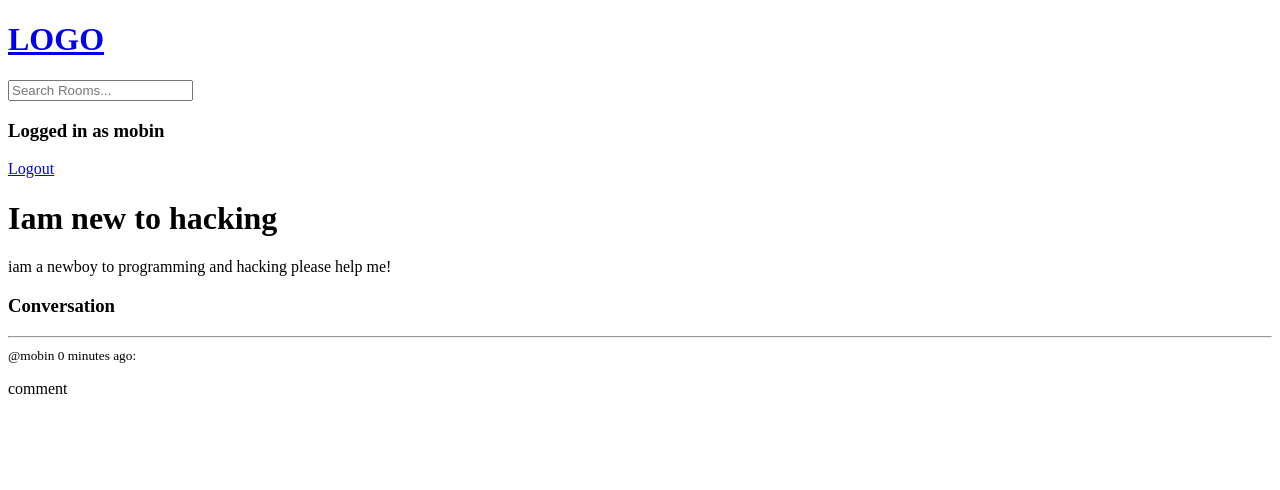
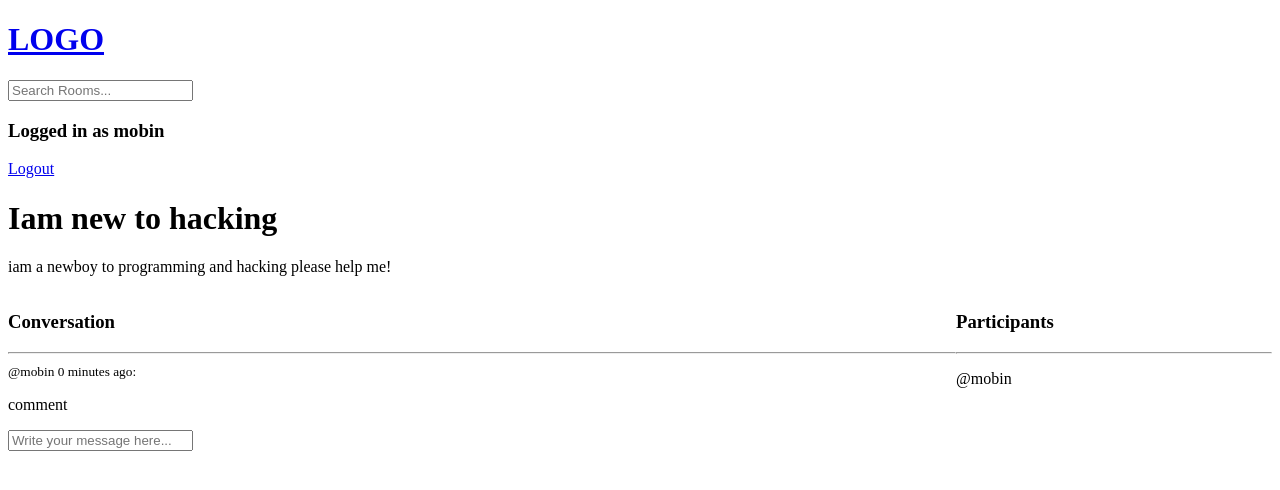
Before and after one commit to mobinic1101/study_buddy, a Django app: page /room/20 in a window 1280 px wide. Shown: the top 490 px of the page. Run offline with Django 4.2, Linux system fonts and the light colour scheme; a user stored in the database is signed in; data comes from the database, SQL or seed files in the repository; both versions use the stored data as it was after the commit.

Commit message:
added the comment posting functionality.

```diff
--- a/first_app/models.py
+++ b/first_app/models.py
@@ -4,6 +4,7 @@ from django.db.models import (
     TextField,
     ForeignKey,
     DateTimeField,
+    ManyToManyField
 )
 from django.contrib.auth.models import User
 
@@ -20,7 +21,7 @@ class Room(models.Model):
     topic = ForeignKey(to=Topic, on_delete=models.SET_NULL, null=True)
     name = CharField(max_length=200)
     description = TextField(null=True, blank=True)
-    # participants =
+    participants = ManyToManyField(to=User, related_name="participants", blank=True)
     updated = DateTimeField(auto_now=True)
     created = DateTimeField(auto_now_add=True)
 
--- a/first_app/templates/first_app/room.html
+++ b/first_app/templates/first_app/room.html
@@ -3,9 +3,20 @@
 
 
 {% block content %}
+
+
+<style>
+    .room_container {
+        display: grid;
+        grid-template-columns: 3fr 1fr;
+    }
+</style>
+
+
 <h1>{{room.name}}</h1>
 <p>{{room.description}}</p>
-
+<div class="room_container">
+    <div>
         <div class="comment_wrapper">
             <h3>Conversation</h3>
             <hr/>
@@ -16,4 +27,23 @@
             {% endfor %}
         </div>
 
+        {% if request.user.is_authenticated %}
+        <div class="comment_form">
+            <form action="" method="post">
+                {% csrf_token %}
+                <input type="text" name="body" placeholder="Write your message here...">
+            </form>
+        </div>
+        {% endif %}
+    </div>
+    <div>
+        <h3>Participants</h3>
+        <hr/>
+        {% for user in participants %}
+        <div>
+            <p>@{{user.username}}</p>
+        </div>
+        {% endfor %}
+    </div>
+</div>
 {% endblock %}
--- a/first_app/views.py
+++ b/first_app/views.py
@@ -83,9 +83,20 @@ def home(request):
 
 def room(request, primary_key):
     room = Room.objects.get(id=primary_key)
-    comments = Message.objects.filter(room__id=primary_key).order_by("-created")
-    data = {"room": room, "comments": comments}
+    comments = Message.objects.filter(room__id=primary_key).order_by("created")
 
+    if request.method == "POST":
+        body = request.POST.get("body")
+        Message.objects.create(
+            user=request.user,
+            room = room,
+            body = body
+        )
+        room.participants.add(request.user)
+        return redirect("room", primary_key=primary_key)
+
+    participants = room.participants.all()
+    data = {"room": room, "comments": comments, "participants": participants}
     return render(request, "first_app/room.html", data)
 
 
```
Also changed, not shown: test.py (+20 -3 lines), db.sqlite3, first_app/migrations/0004_room_participants.py (added), first_app/migrations/0005_alter_room_participants.py (added). Lines whose indentation alone changed are shown as unchanged.
